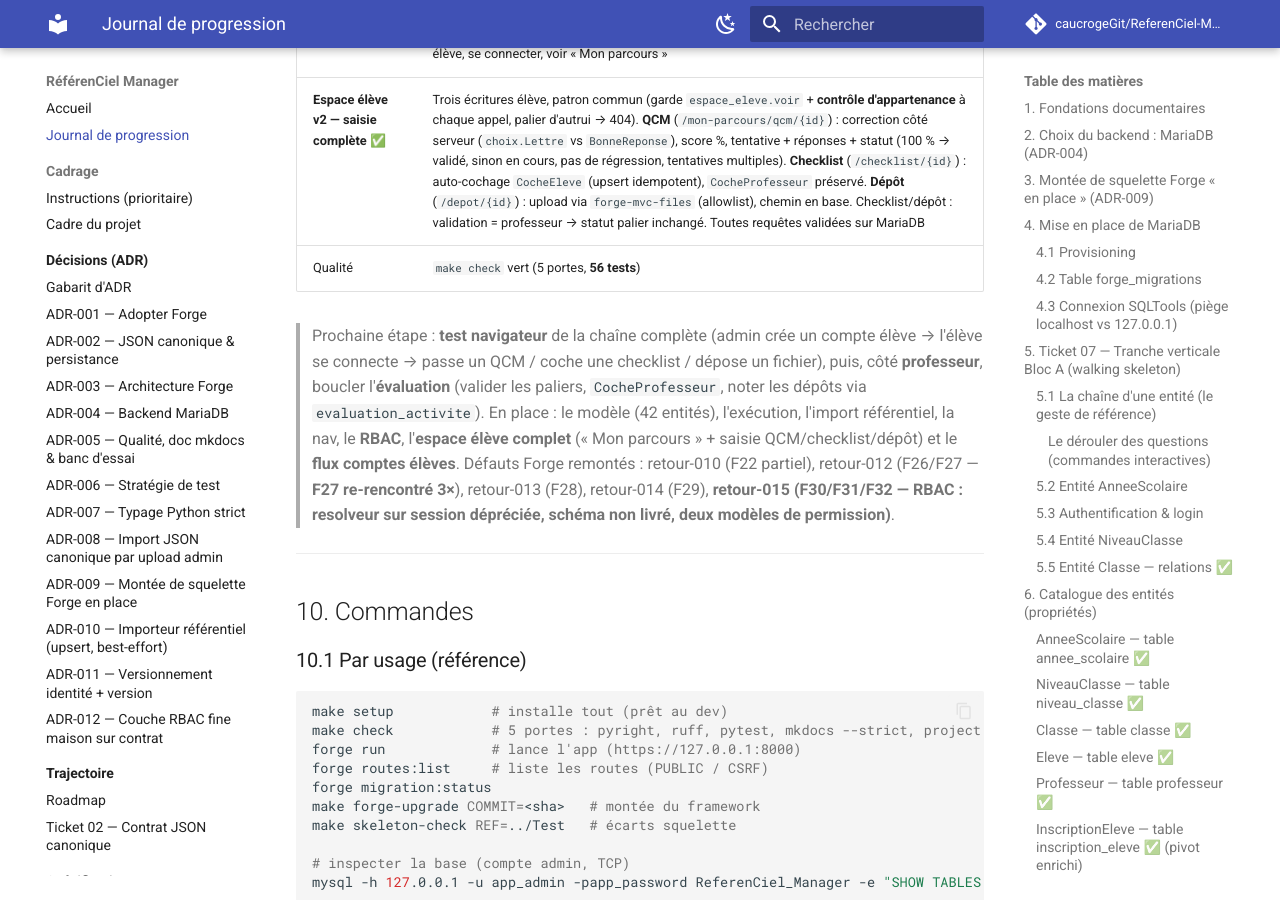
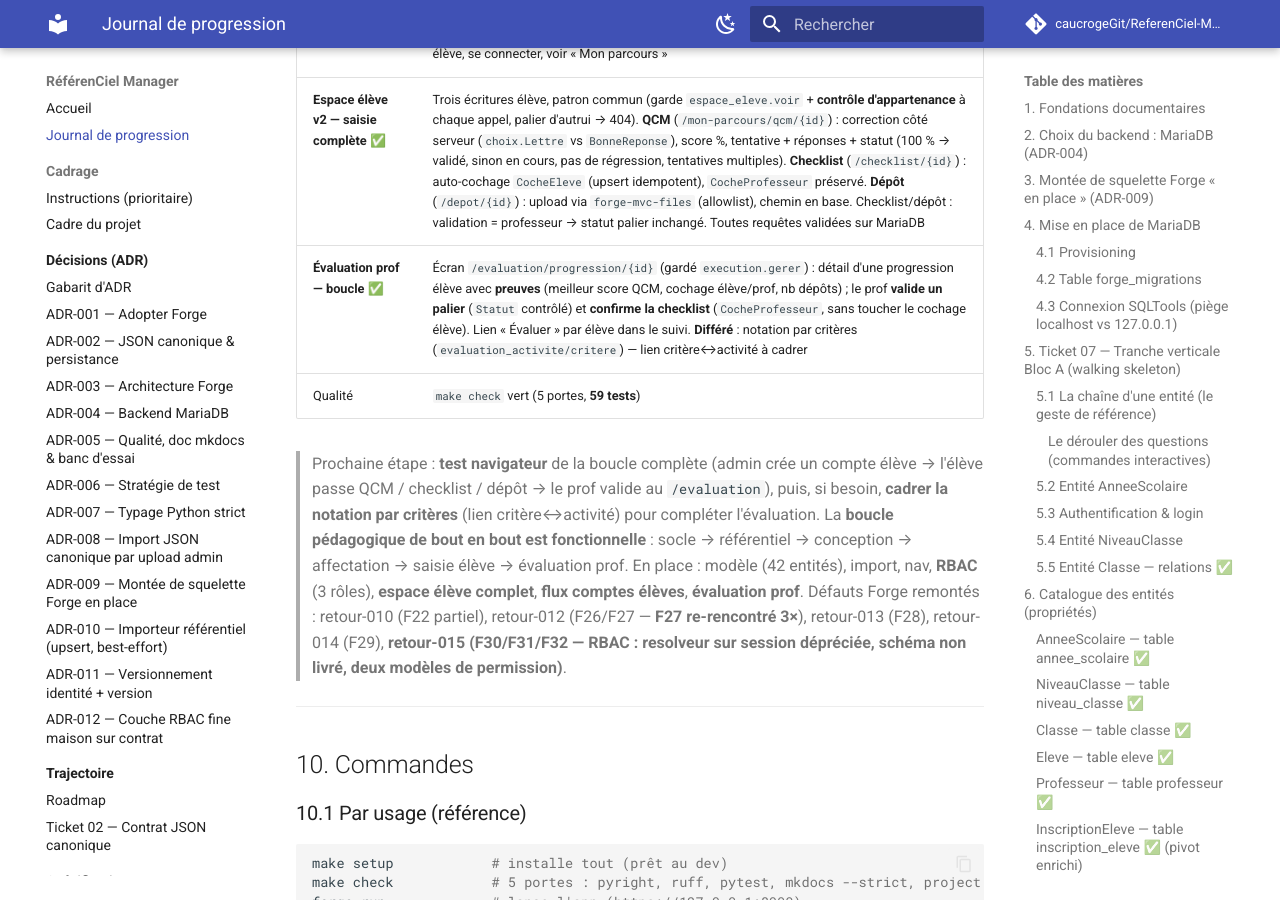
Before and after one commit to caucrogeGit/ReferenCiel-Manager, an MkDocs documentation site: the page built from docs/journal-de-progression.md, in a window 1280 px wide and 900 px high, scrolled down 14737 px. Built offline with MkDocs 1.6.1 and Material for MkDocs 9.7.7, drawn with Linux system fonts in a browser that asks for light colours; comment, search, counter and statistics services are not loaded.

Commit message:
docs(journal): évaluation prof livrée ; boucle pédagogique de bout en bout fonctionnelle
Co-Authored-By: Claude Opus 4.8 (1M context) <noreply@anthropic.com>

```diff
--- a/docs/journal-de-progression.md
+++ b/docs/journal-de-progression.md
@@ -528,14 +528,16 @@ Trace des arbitrages structurants (le *pourquoi*) :
 | **Espace élève — v1 ✅** | Rôle **`eleve`** (contrat + base). Lien compte↔élève : FK 1↔1 `eleve.UserId` → `users(id)` (INT, UNIQUE, `ON DELETE SET NULL`). Vue **« Mon parcours »** (`/mon-parcours`, `espace_eleve.voir`) : lecture seule, filtrée par compte (row-level), parcours affectés + paliers. Lien de nav réservé à l'élève |
 | **Comptes élèves — flux admin ✅** | Écran **`/eleve/comptes`** (gardé `socle.gerer`) : l'admin crée un compte `users` (email + mot de passe hashé), lui pose le rôle `eleve` et le **lie** à une fiche `Eleve` — en une transaction. Validé bout-en-bout sur MariaDB (compte jetable). **Testable au navigateur** : créer un compte élève, se connecter, voir « Mon parcours » |
 | **Espace élève v2 — saisie complète ✅** | Trois écritures élève, patron commun (garde `espace_eleve.voir` + **contrôle d'appartenance** à chaque appel, palier d'autrui → 404). **QCM** (`/mon-parcours/qcm/{id}`) : correction côté serveur (`choix.Lettre` vs `BonneReponse`), score %, tentative + réponses + statut (100 % → validé, sinon en cours, pas de régression, tentatives multiples). **Checklist** (`/checklist/{id}`) : auto-cochage `CocheEleve` (upsert idempotent), `CocheProfesseur` préservé. **Dépôt** (`/depot/{id}`) : upload via `forge-mvc-files` (allowlist), chemin en base. Checklist/dépôt : validation = professeur → statut palier inchangé. Toutes requêtes validées sur MariaDB |
-| Qualité | `make check` vert (5 portes, **56 tests**) |
+| **Évaluation prof — boucle ✅** | Écran `/evaluation/progression/{id}` (gardé `execution.gerer`) : détail d'une progression élève avec **preuves** (meilleur score QCM, cochage élève/prof, nb dépôts) ; le prof **valide un palier** (`Statut` contrôlé) et **confirme la checklist** (`CocheProfesseur`, sans toucher le cochage élève). Lien « Évaluer » par élève dans le suivi. **Différé** : notation par critères (`evaluation_activite/critere`) — lien critère↔activité à cadrer |
+| Qualité | `make check` vert (5 portes, **59 tests**) |
 
-> Prochaine étape : **test navigateur** de la chaîne complète (admin crée un compte élève →
-> l'élève se connecte → passe un QCM / coche une checklist / dépose un fichier), puis, côté
-> **professeur**, boucler l'**évaluation** (valider les paliers, `CocheProfesseur`, noter les
-> dépôts via `evaluation_activite`). En place : le modèle (42 entités), l'exécution, l'import
-> référentiel, la nav, le **RBAC**, l'**espace élève complet** (« Mon parcours » + saisie
-> QCM/checklist/dépôt) et le **flux comptes élèves**. Défauts Forge remontés :
+> Prochaine étape : **test navigateur** de la boucle complète (admin crée un compte élève →
+> l'élève passe QCM / checklist / dépôt → le prof valide au `/evaluation`), puis, si besoin,
+> **cadrer la notation par critères** (lien critère↔activité) pour compléter l'évaluation. La
+> **boucle pédagogique de bout en bout est fonctionnelle** : socle → référentiel → conception
+> → affectation → saisie élève → évaluation prof. En place : modèle (42 entités), import,
+> nav, **RBAC** (3 rôles), **espace élève complet**, **flux comptes élèves**, **évaluation
+> prof**. Défauts Forge remontés :
 > retour-010 (F22 partiel), retour-012 (F26/F27 — **F27 re-rencontré 3×**), retour-013 (F28),
 > retour-014 (F29), **retour-015 (F30/F31/F32 — RBAC : resolveur sur session dépréciée,
 > schéma non livré, deux modèles de permission)**.
```
